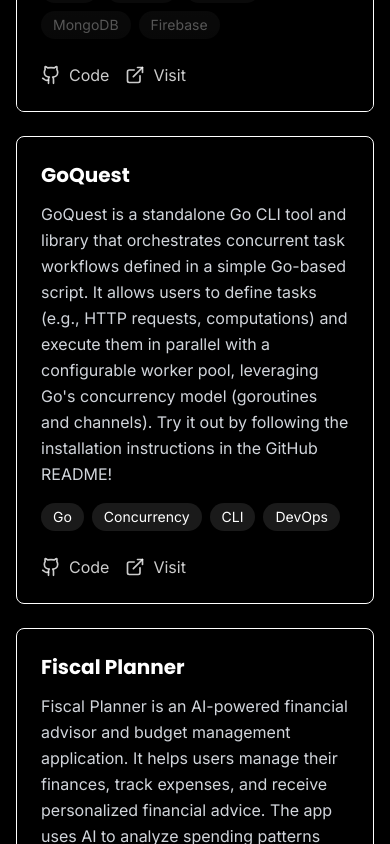
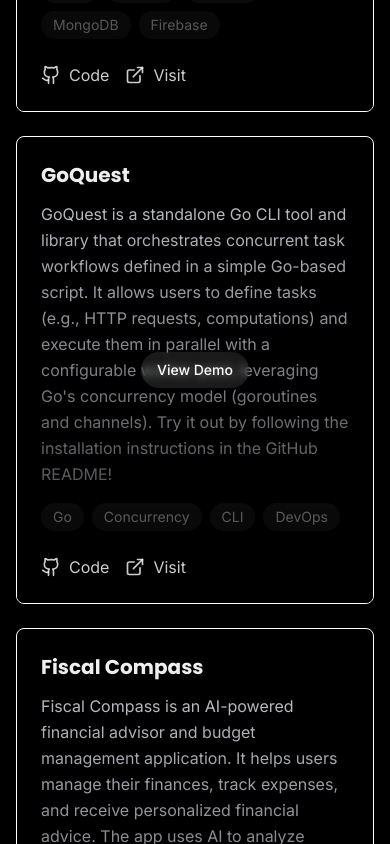
Before and after one commit to AbhinavAnand241201/portfolio-latest, a React (Vite) app: page / in a window 390 px wide. Shown: the part 2640-3484 px from the top of the page. Built offline with nearby package versions, Linux system fonts and the light colour scheme.

Commit message:
fix: Update demo button to directly link to project websites

```diff
--- a/src/components/sections/Projects.tsx
+++ b/src/components/sections/Projects.tsx
@@ -40,8 +40,8 @@ const projects: Project[] = [
     demo: 'https://github.com/AbhinavAnand241201/GoQuest',
   },
   {
-    title: 'Fiscal Planner',
-    description: 'Fiscal Planner is an AI-powered financial advisor and budget management application. It helps users manage their finances, track expenses, and receive personalized financial advice. The app uses AI to analyze spending patterns and provide intelligent recommendations for better budget management and financial planning.',
+    title: 'Fiscal Compass',
+    description: 'Fiscal Compass is an AI-powered financial advisor and budget management application. It helps users manage their finances, track expenses, and receive personalized financial advice. The app uses AI to analyze spending patterns and provide intelligent recommendations for better budget management and financial planning.',
     tags: ['Next.js', 'Firebase', 'GenKit', 'Gemini AI', 'TypeScript'],
     github: 'https://github.com/AbhinavAnand241201/fiscal-Planner',
     demo: 'https://fiscal-planner.vercel.app',
@@ -238,17 +238,16 @@ const Projects: React.FC = () => {
                     </motion.span>
                   </motion.div>
                 ) : (
-                  // Only show this on desktop
-                  !isMobile && (
-                    <motion.div
-                      className="absolute inset-0 bg-gradient-to-t from-black/80 via-black/40 to-transparent flex items-center justify-center"
+                  // Show direct link for projects with demo URLs
+                  <motion.a
+                    href={project.demo}
+                    target="_blank"
+                    rel="noopener noreferrer"
+                    className="absolute inset-0 bg-gradient-to-t from-black/80 via-black/40 to-transparent flex items-center justify-center no-underline"
                     initial={false}
                     animate={{
-                        opacity: showDemoButton === index ? 1 : 0,
+                      opacity: isMobile || showDemoButton === index ? 1 : 0,
                       transition: { duration: 0.2 }
-                      }}
-                      onClick={() => {
-                        alert('Rendering Error: Please check your internet connection and try again.');
                     }}
                   >
                     <motion.span
@@ -256,14 +255,13 @@ const Projects: React.FC = () => {
                       initial={{ y: 10, opacity: 0 }}
                       animate={{
                         y: 0,
-                          opacity: showDemoButton === index ? 1 : 0,
+                        opacity: isMobile || showDemoButton === index ? 1 : 0,
                         transition: { duration: 0.2 }
                       }}
                     >
                       View Demo
                     </motion.span>
-                    </motion.div>
-                  )
+                  </motion.a>
                 )}
               </div>
             </motion.div>
```
Lines whose indentation alone changed are shown as unchanged.
